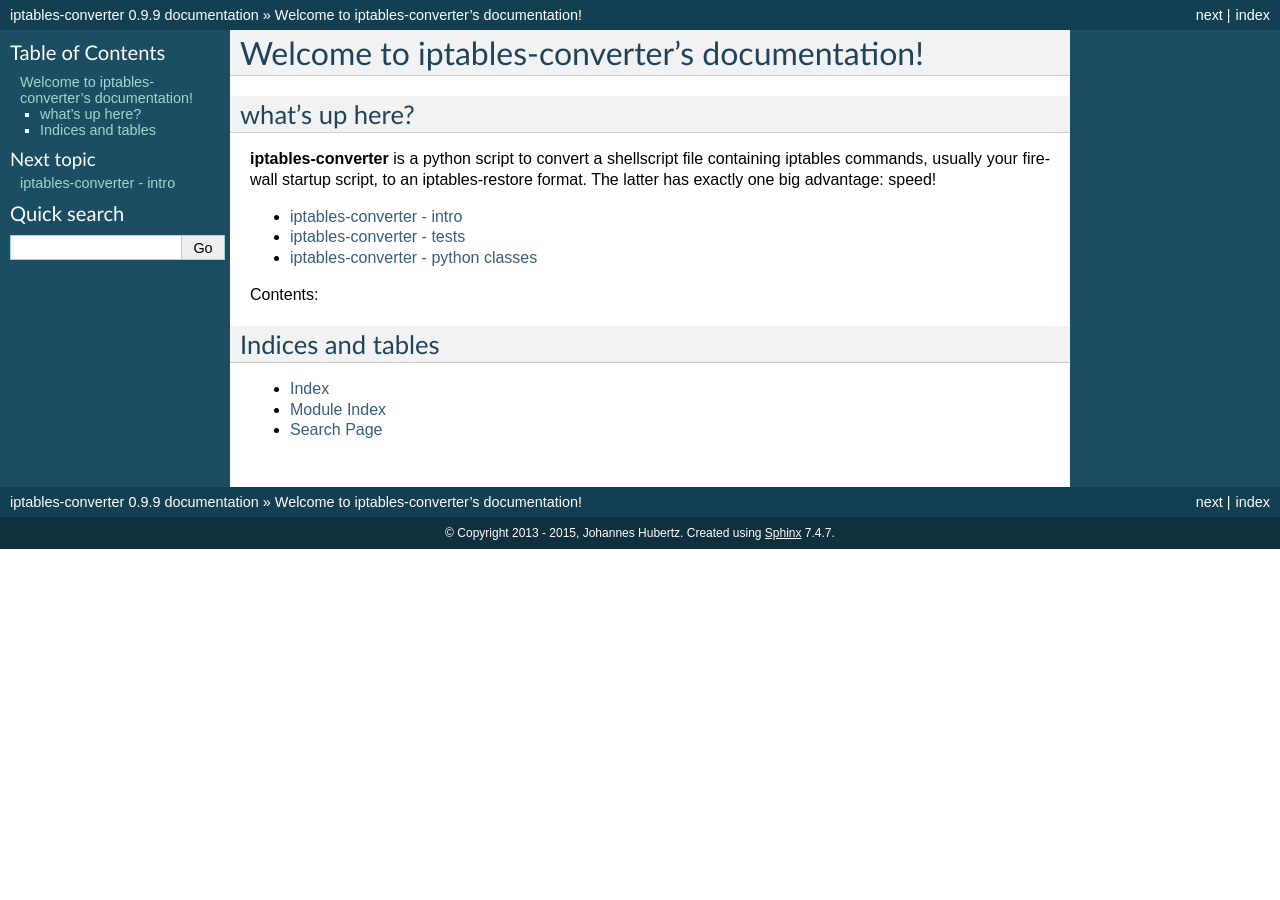
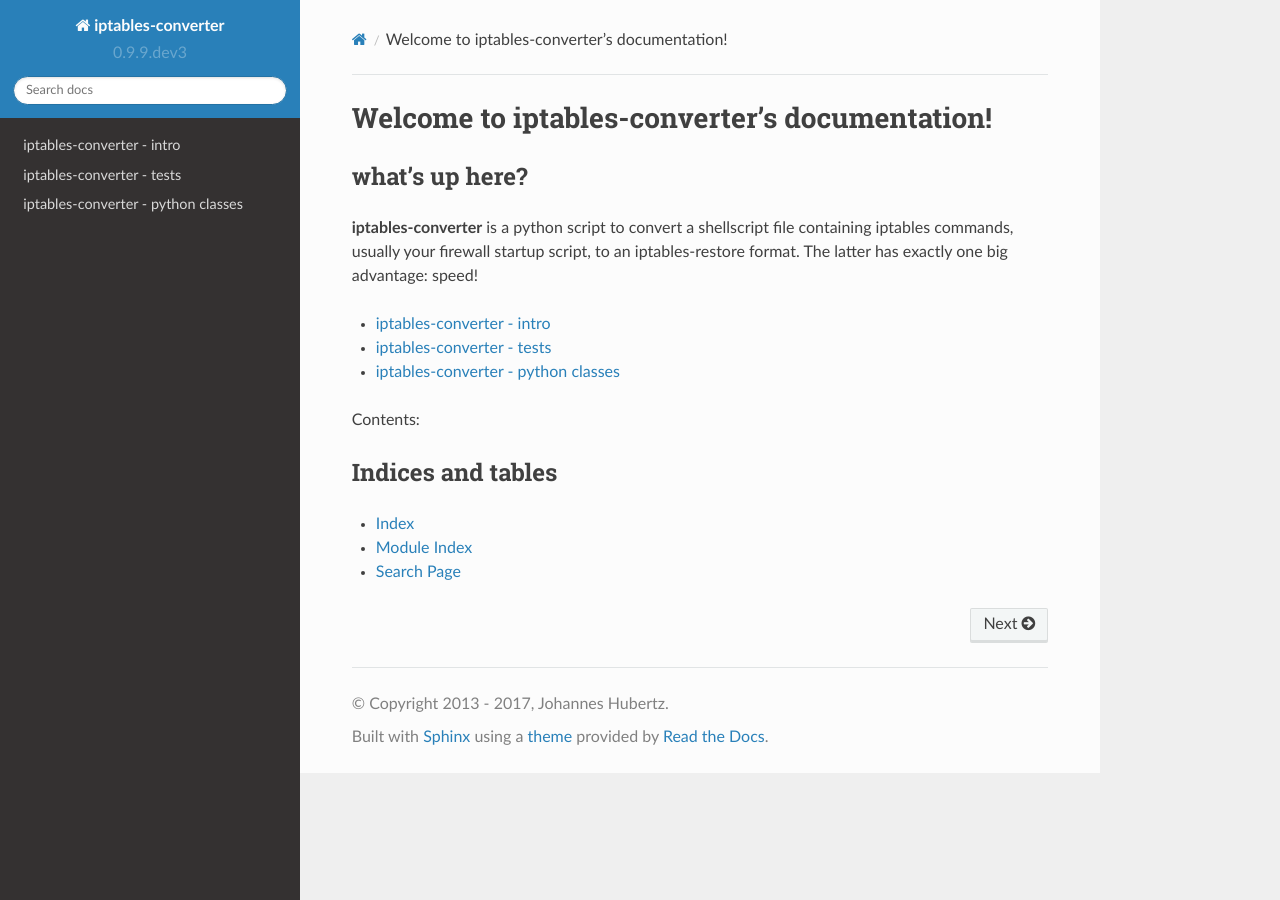
Before and after one commit to sl0/conv, a Sphinx documentation site: the page built from docs/source/index.rst, in a window 1280 px wide. Built offline with Sphinx 7.4.7 and the Read the Docs theme 2.0.0, drawn with Linux system fonts in a browser that asks for light colours.

```diff
--- a/docs/source/conf.py
+++ b/docs/source/conf.py
@@ -12,6 +12,7 @@
 # serve to show the default.
 
 import sys, os
+from iptables_conv import __version__
 
 # If extensions (or modules to document with autodoc) are in another directory,
 # add these directories to sys.path here. If the directory is relative to the
@@ -45,16 +46,16 @@
 
 # General information about the project.
 project = u'iptables-converter'
-copyright = u'2013 - 2015, Johannes Hubertz'
+copyright = u'2013 - 2017, Johannes Hubertz'
 
 # The version info for the project you're documenting, acts as replacement for
 # |version| and |release|, also used in various other places throughout the
 # built documents.
 #
 # The short X.Y version.
-version = '0.9'
+version = __version__
 # The full version, including alpha/beta/rc tags.
-release = '0.9.9'
+release = __version__
 
 # The language for content autogenerated by Sphinx. Refer to documentation
 # for a list of supported languages.
@@ -99,7 +100,8 @@
 # The theme to use for HTML and HTML Help pages.  See the documentation for
 # a list of builtin themes.
 # available: agogo  basic  default  epub  haiku  nature  pyramid  scrolls  sphinxdoc  traditional
-html_theme = 'classic'
+#html_theme = 'classic'
+html_theme = 'sphinx_rtd_theme'
 
 # Theme options are theme-specific and customize the look and feel of a theme
 # further.  For a list of options available for each theme, see the
--- a/iptables_conv/__init__.py
+++ b/iptables_conv/__init__.py
@@ -35,4 +35,4 @@
 
 __url__ = "https://github.com/sl0/conv.git"
 
-__version__ = "0.9.9.dev2"
+__version__ = "0.9.9.dev3"
```
Also changed, not shown: setup.cfg (+8 -0 lines).
